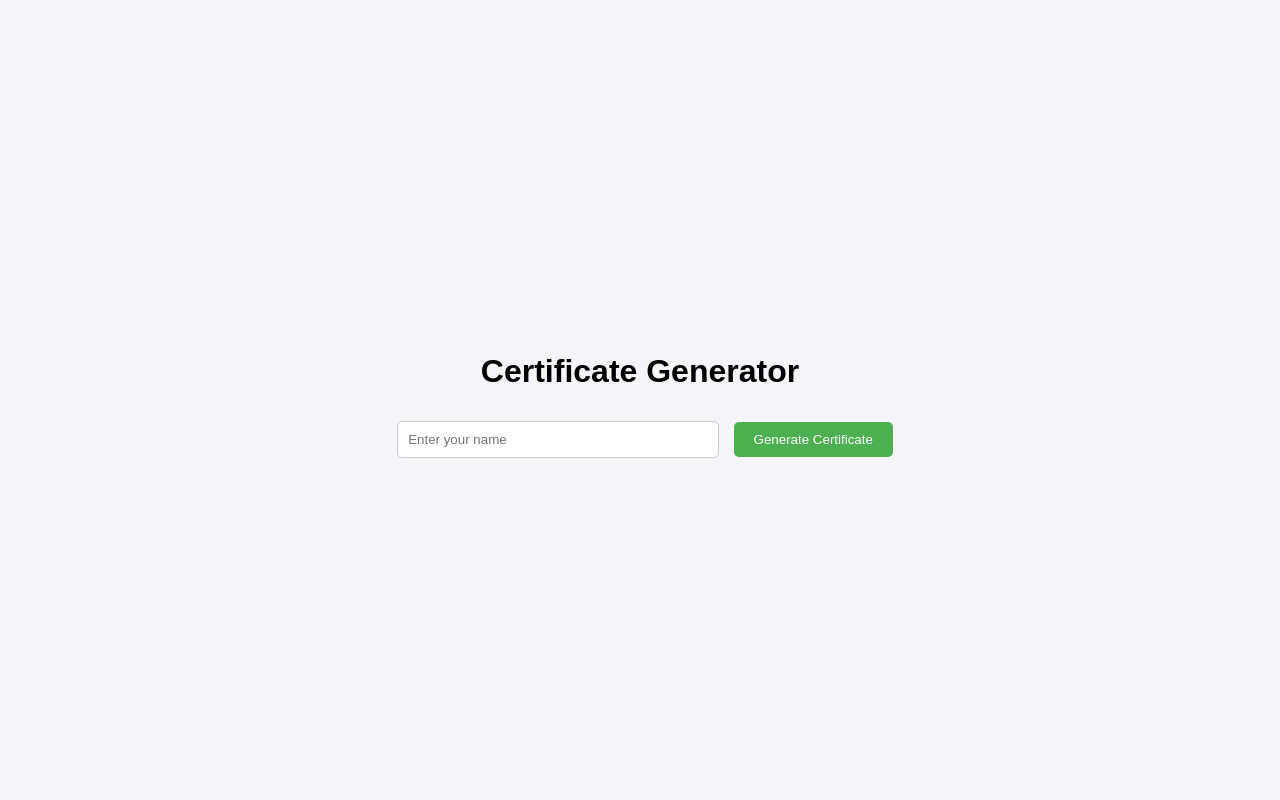
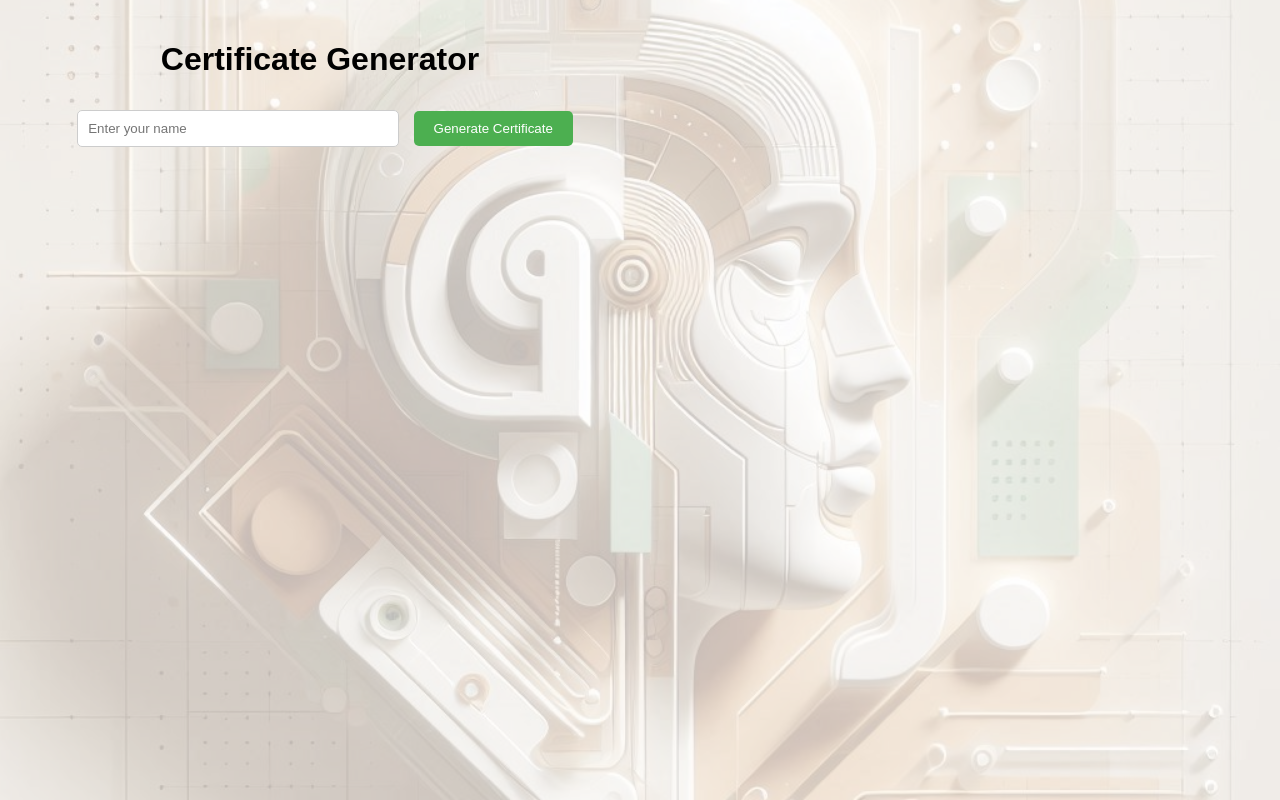
Before and after one commit to shhuubbhh/Certis, a website: page public/index.html in a window 1280 px wide. Drawn offline with nearby package versions, Linux system fonts and the light colour scheme.

Commit message:
Update style.css

```diff
--- a/public/style.css
+++ b/public/style.css
@@ -1,12 +1,27 @@
 body {
   font-family: Arial, sans-serif;
-  display: flex;
-  justify-content: center;
-  align-items: center;
-  min-height: 100vh;
-  background: #f4f4f9;
+  text-align: center;
+  padding: 20px;
   margin: 0;
+
+  /* Background image */
+  background: url("background.jpg") no-repeat center center fixed;
+  background-size: cover;
+  position: relative;
 }
+
+/* Overlay for opacity effect */
+body::before {
+  content: "";
+  position: fixed;
+  top: 0;
+  left: 0;
+  width: 100%;
+  height: 100%;
+  background-color: rgba(255,255,255,0.7); /* white overlay with 70% opacity */
+  z-index: -1; /* keep it behind content */
+}
+
 
 .container {
   text-align: center;
```
